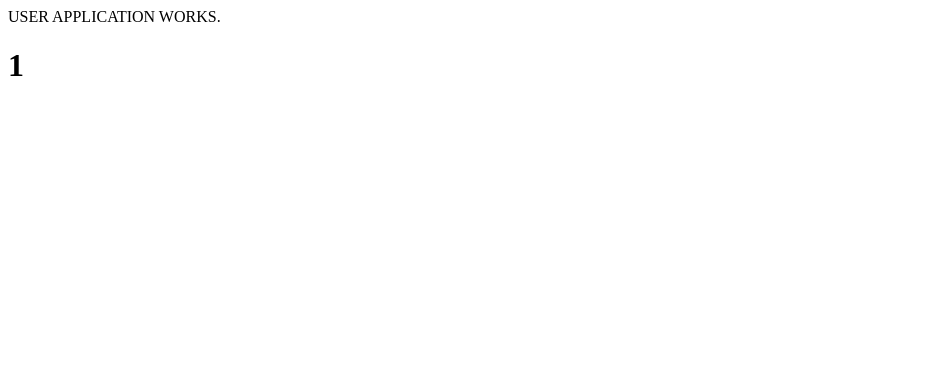
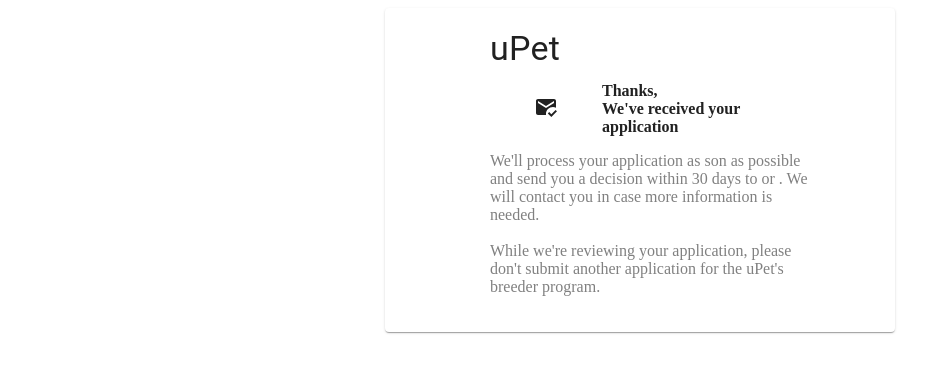
Before and after one commit to lMiguelVSl/upet-test, a React (Vite) app: page /userApplication/1 in a window 1280 px wide. Shown: the top 372 px of the page, without its empty margins (0-950 px from the left). Built offline with nearby package versions, Linux system fonts and the light colour scheme; no server answers.

Commit message:
user application view

```diff
--- /dev/null
+++ b/src/components/userApplication/user-application.component.css
@@ -0,0 +1,21 @@
+#header-message {
+    display: flex;
+    justify-content: space-between;
+    max-width: 17rem;
+}
+
+#thanks-m {
+    max-width: 10rem;
+}
+
+#main-message {
+    color: gray;
+    max-width: 20rem;
+}
+
+#component-content {
+    padding-left: 20%;
+}
+#icon {
+    margin: auto;
+}
--- a/src/components/userApplication/user-application.component.tsx
+++ b/src/components/userApplication/user-application.component.tsx
@@ -1,11 +1,64 @@
 import { useParams } from 'react-router-dom';
+import { useEffect, useState } from "react";
+import axios from 'axios';
+import { User } from '../../models/user';
+import { Card, Typography } from '@mui/material';
+import './user-application.component.css';
+import MarkEmailReadIcon from '@mui/icons-material/MarkEmailRead';
 
 const UserApplication = () => {
-    const { id } = useParams();
+    let { id } = useParams();
+    let userObj: User = {
+        name: '',
+        lastName: '',
+        phoneNumber: '',
+        email: '',
+        password: ''
+    };
+    const [userData, setUserData] = useState(userObj);
+
+    const getUserFunc = async (id: string) => {
+        axios(`http://localhost:8080/form/getUser/${id}`)
+            .then(res => {
+                setUserData(res.data.user);
+            });
+    }
+
+    useEffect(() => {
+        if (!id) id = '';
+        getUserFunc(id);
+    }, []);
+
     return (
         <>
-            <div>USER APPLICATION WORKS.</div>
-            <h1>{id}</h1>
+            <Card style={{ maxWidth: 500, margin: "0 auto", padding: "20px 5px" }}>
+                <div id='component-content'>
+                    <Typography gutterBottom variant="h4">uPet</Typography>
+                    <div id='header-message'>
+                        <div id='icon'><MarkEmailReadIcon></MarkEmailReadIcon></div>
+                        <div id='thanks-m'>
+                            <b>
+                                Thanks, {userData.name}
+                                <br />
+                                We've received your application
+
+                            </b>
+                        </div>
+                    </div>
+                    <div id='main-message'>
+                        <p>
+                            We'll process your application as son as possible and send you a decision within 30 days to {userData.phoneNumber}
+                            or {userData.email}. We will contact you in case more information is needed.
+                            <br />
+                            <br />
+                            While we're reviewing your application, please don't submit another application for the uPet's breeder program.
+                        </p>
+                    </div>
+
+                </div>
+            </Card>
+
+
         </>
     );
 }
```
Also changed, not shown: package.json (+8 -0 lines), history.ts (deleted), 1 other file (tests, documents, lock files or other folders).
